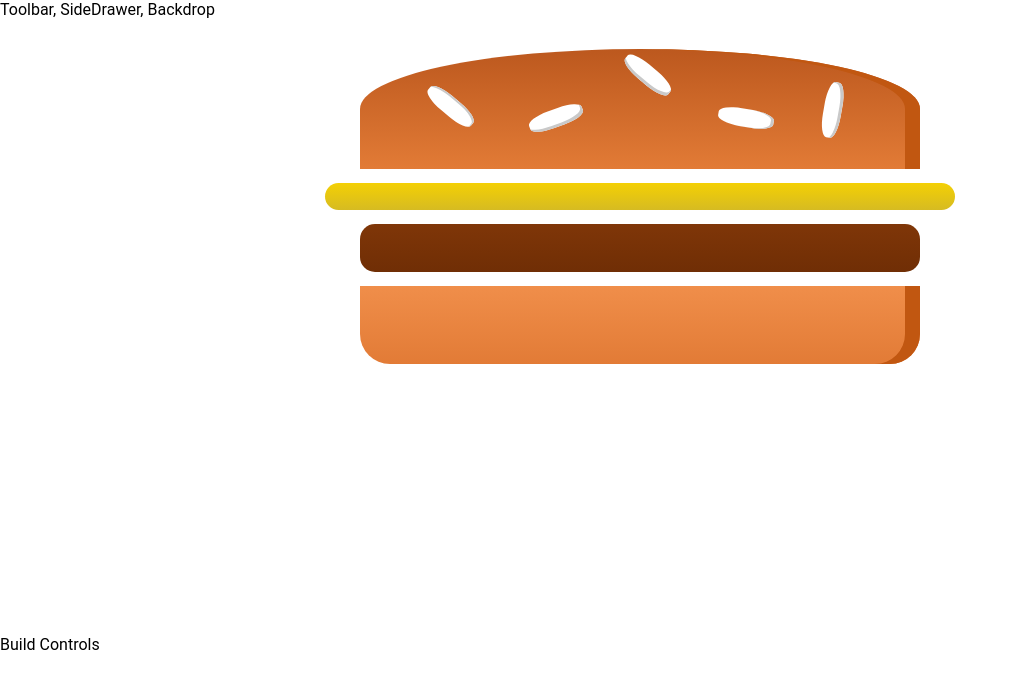
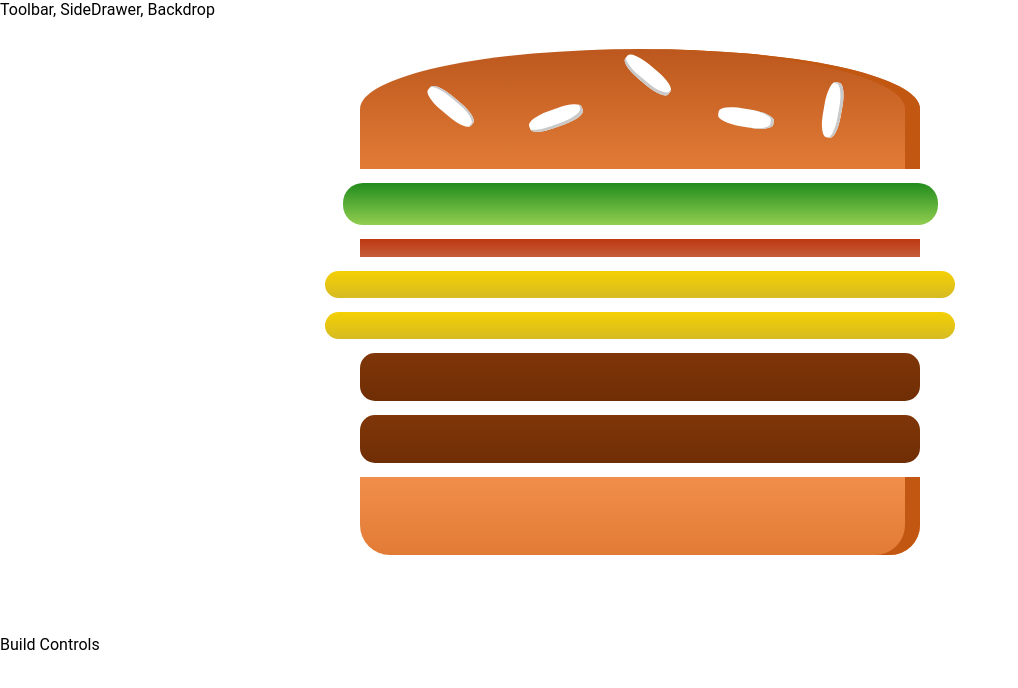
Before and after one commit to ruslanzharkov/react-redux-burger-builder, a React app: page / in a window 1280 px wide. Shown: the top 688 px of the page, without its empty margins (0-1018 px from the left). Built offline with nearby package versions, Linux system fonts and the light colour scheme.

Commit message:
New handler for dynamicly burger

```diff
--- a/src/components/Burger/Burger.js
+++ b/src/components/Burger/Burger.js
@@ -5,11 +5,17 @@
 
 class Burger extends Component {
     render() {
+        let transformedIngredients = Object.keys(this.props.ingredients)
+            .map(ingredientKey => {
+                return [...Array(this.props.ingredients[ingredientKey])].map((_, i) => {
+                    return <BurgerIngredient key={ingredientKey + i} type={ingredientKey}/>
+                });
+            });
+
         return (
             <div className={classes.Burger}>
                 <BurgerIngredient type="bread-top"/>
-                <BurgerIngredient type="cheese"/>
-                <BurgerIngredient type="meat"/>
+                {transformedIngredients}
                 <BurgerIngredient type="bread-bottom"/>
             </div>
         );
--- a/src/containers/BurgerBuilder/BurgerBuilder.js
+++ b/src/containers/BurgerBuilder/BurgerBuilder.js
@@ -4,10 +4,22 @@
 import Burger from '../../components/Burger/Burger';
 
 class BurgerBuilder extends Component {
+    constructor(props) {
+        super(props);
+        this.state = {
+            ingredients: {
+                salad: 1,
+                bacon: 1,
+                cheese: 2,
+                meat: 2
+            }
+        };
+    }
+
     render() {
         return (
             <Aux>
-                <Burger/>
+                <Burger ingredients={this.state.ingredients}/>
                 <div>Build Controls</div>
             </Aux>
         );
```
